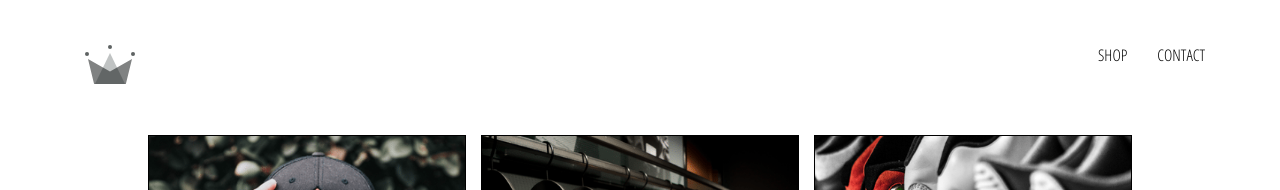
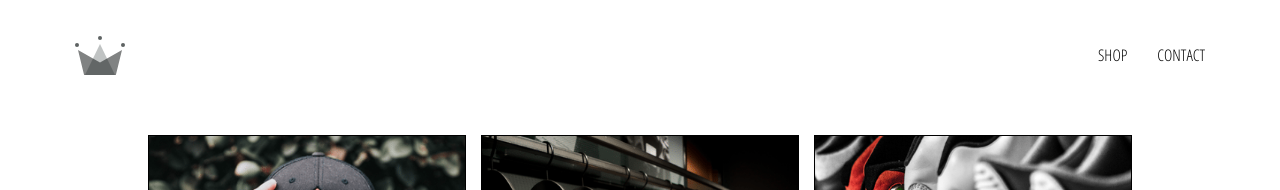
Before and after one commit to dennismorello/crwn-clothing, a React (Create React App) app: page / in a window 1280 px wide. Shown: the top 190 px of the page. Built offline with nearby package versions, Linux system fonts and the light colour scheme.

Commit message:
improved header style

```diff
--- a/src/components/header/header.styles.scss
+++ b/src/components/header/header.styles.scss
@@ -7,8 +7,9 @@
 
   .logo-container {
     height: 100%;
-    width: 70px;
-    padding: 25px;
+    padding: 0 15px;
+    display: flex;
+    align-items: center;
   }
 
   .options {
```
